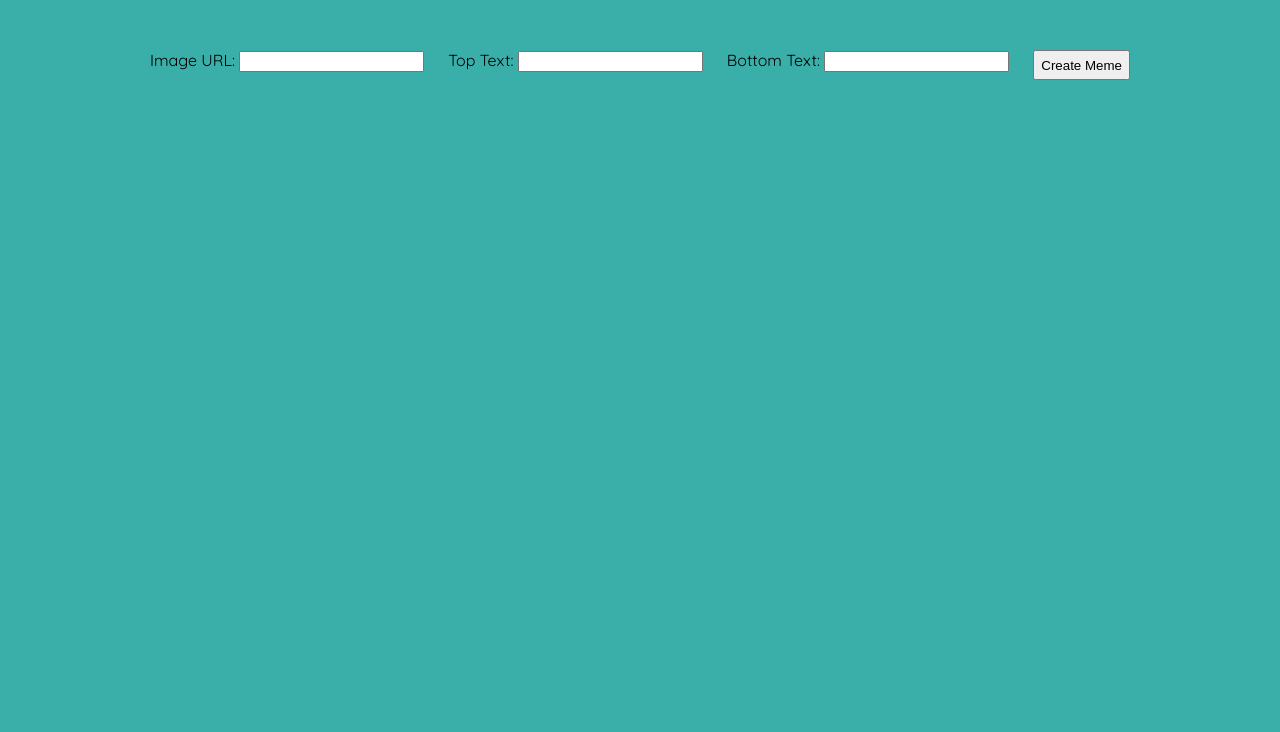
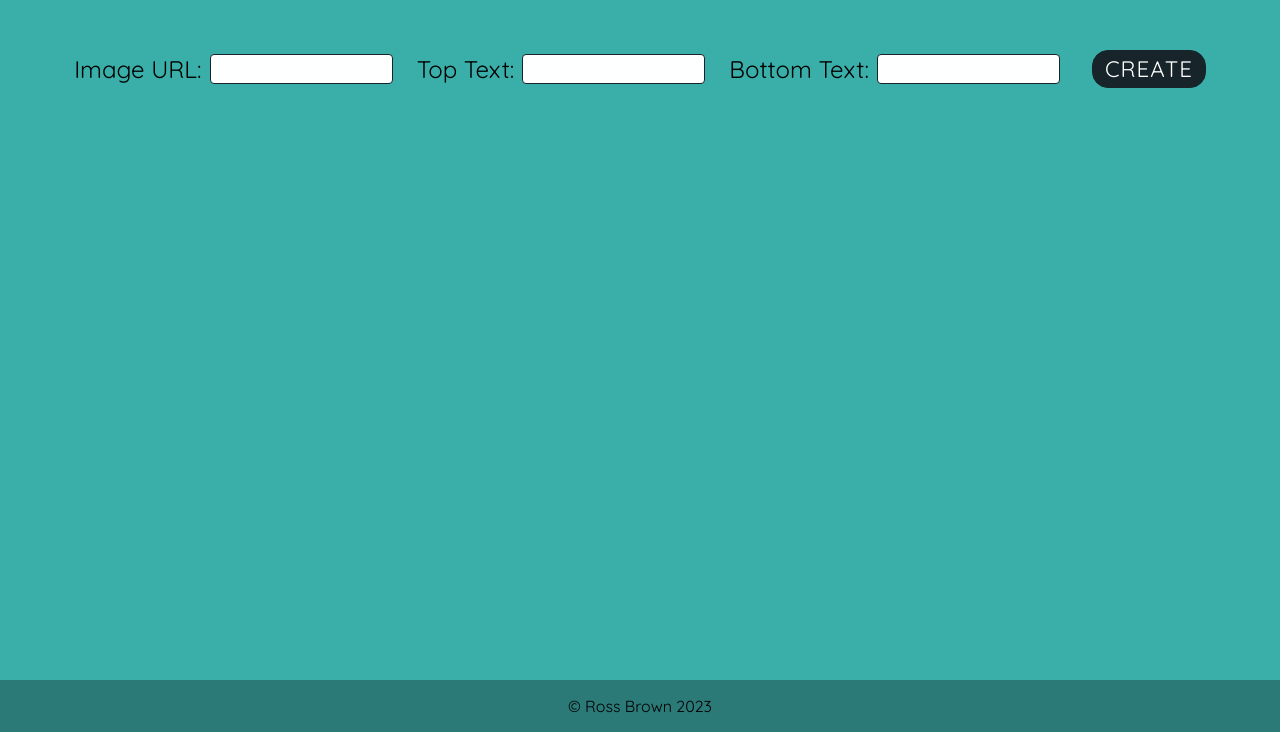
Before and after one commit to ross-brown/meme-generator, a plain HTML site: page index.html in a window 1280 px wide. Shown: the part 157-889 px from the top of the page. Before the commit the page ends 800 px from the top, so only its background shows below. Drawn offline with Linux system fonts and the light colour scheme.

Commit message:
add footer and style submit button

```diff
--- a/index.html
+++ b/index.html
@@ -8,7 +8,7 @@
   <link rel="preconnect" href="https://fonts.googleapis.com">
   <link rel="preconnect" href="https://fonts.gstatic.com" crossorigin>
   <link href="https://fonts.googleapis.com/css2?family=Quicksand:wght@300;400;500;600;700&display=swap"
-    rel="stylesheet">
+  rel="stylesheet">
   <title>Meme Generator</title>
 </head>
 
@@ -29,7 +29,7 @@
       Bottom Text:
       <input type="text" name="bottomtext" id="bottom-text-input" required>
     </label>
-    <input type="submit" value="Create Meme">
+    <input type="submit" value="CREATE" id="meme-submit">
   </form>
   <section id="memes">
     <!-- <div class="meme-div">
@@ -40,6 +40,9 @@
       <span class="bottom-text">BOTTOM TEXT</span>
     </div> -->
   </section>
+  <footer>
+    <span>&copy; Ross Brown 2023</span>
+  </footer>
   <script src="index.js"></script>
 </body>
 
--- a/style.css
+++ b/style.css
@@ -24,6 +24,8 @@ header {
   font-size: 5rem;
 }
 
+/* MEME FORM */
+
 form {
   display: flex;
   justify-content: center;
@@ -31,11 +33,45 @@ form {
 }
 
 label {
-  margin-bottom: 0.5rem;
+  display: flex;
+  justify-content: center;
+  font-size: 1.5rem;
+  margin-top: 0.25rem;
+  margin-bottom: 0.25rem;
   margin-right: 1.5rem;
 }
 
+input {
+  display: flex;
+  justify-content: center;
+  margin-left: 0.5rem;
+  border: 1px solid #17252a;
+  border-radius: 0.25rem;
+  background-color: #FEFFFF;
+}
+
+#meme-submit {
+  font-family: 'Quicksand', sans-serif;
+  font-size: 1.4rem;
+  color:#FEFFFF;
+  background-color: #17252a;
+  border-radius: 1rem;
+  cursor: pointer;
+  letter-spacing: 1px;
+  transition: all 300ms;
+  padding-left: 0.75rem;
+  padding-right: 0.75rem;
+}
+
+#meme-submit:hover {
+  color:#17252a;
+  background-color: #FEFFFF;
+}
+
+/* MEME SECTION */
+
 #memes {
+  height: 70vh;
  display: flex;
  flex-wrap: wrap;
  justify-content: center;
@@ -87,3 +123,12 @@ label {
     width: 20rem;
   }
 }
+
+
+
+footer {
+  background-color: #2b7a78;
+  text-align: center;
+  padding: 1rem;
+  font-weight: 400;
+}
```
